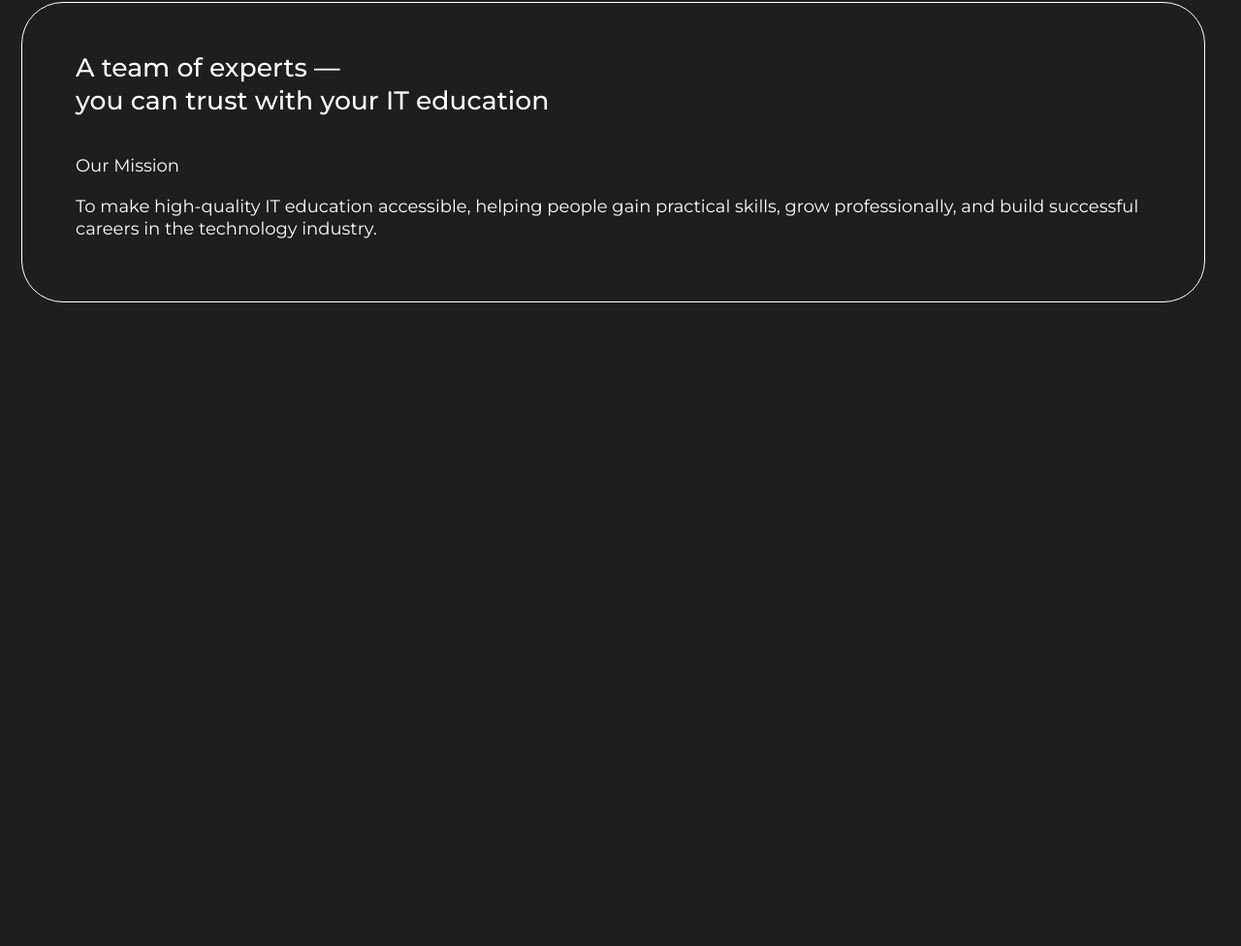
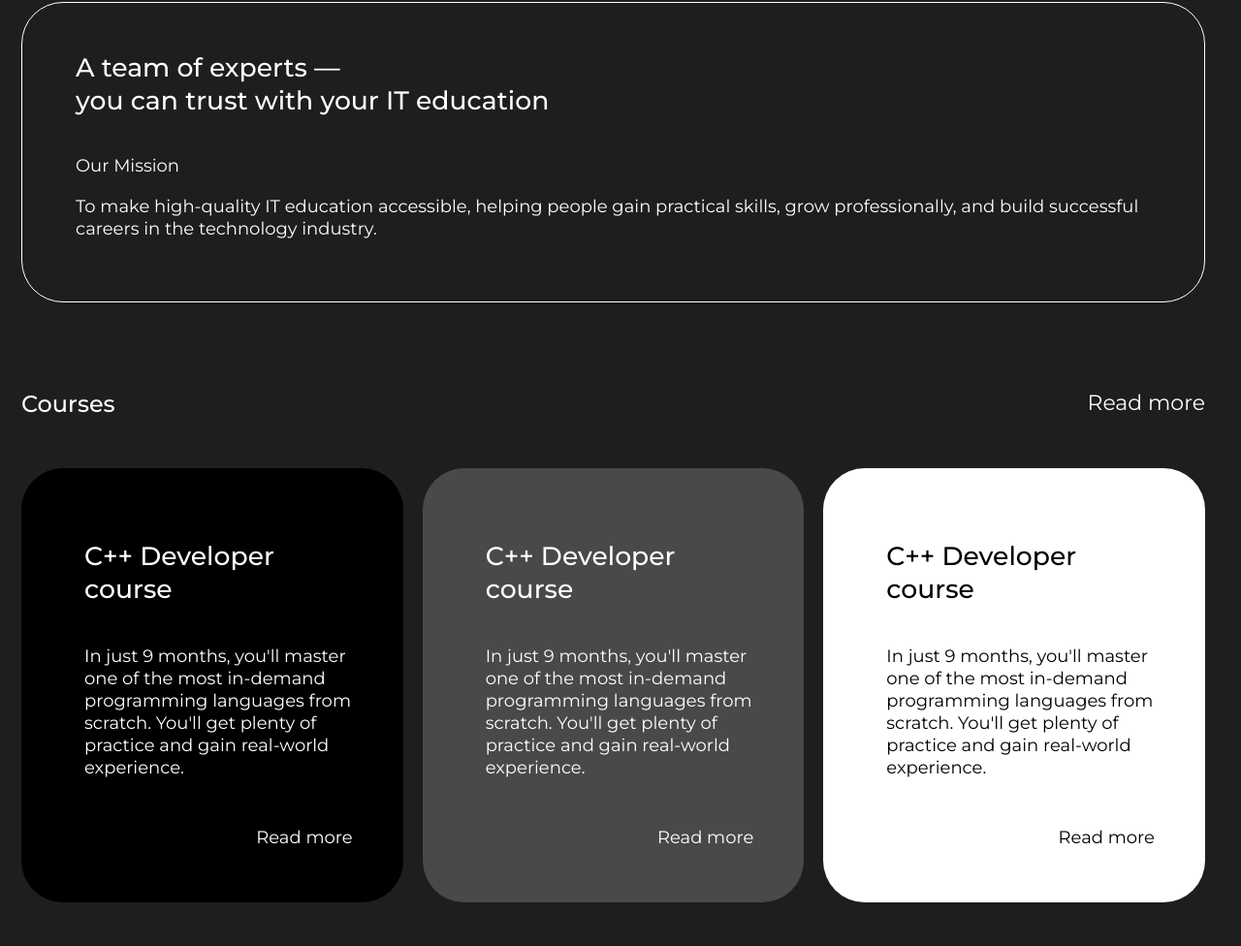
Before and after one commit to Warden-MG/promo-block, a website built with Vite: page index.html in a window 1280 px wide. Shown: the part 703-1679 px from the top of the page at 97% size. Before the commit the page ends 1060 px from the top, so only its background shows below. Built offline with nearby package versions, Linux system fonts and the light colour scheme.

Commit message:
feat: Первично разметил слайдер

```diff
--- a/index.html
+++ b/index.html
@@ -5,6 +5,10 @@
   <meta name="viewport" content="width=device-width, initial-scale=1.0" />
   <title>Test Project</title>
   <link rel="icon" type="image/svg+xml" />
+  <link
+          rel="stylesheet"
+          href="https://cdn.jsdelivr.net/npm/swiper@12/swiper-bundle.min.css"
+  />
 </head>
 <body>
   <header class="header menu-container">
@@ -31,10 +35,9 @@
     </div>
   </header>
 
-  <main class="content container">
-    <section class="section">
-      <div class="section__body">
-        <div class="hero">
+  <main class="content">
+    <section class="section ">
+      <div class="hero container">
         <div class="hero__main">
           <div class="hero__body">
 
@@ -89,8 +92,63 @@
 
         </div>
       </div>
+
+
+    </section>
+
+    <section class="section">
+      <div class="section__header container">
+        <h3 class="section__header-title">
+          Courses
+        </h3>
+        <a
+                class="section__header-unwrap"
+                href="#">
+          Read more
+        </a>
       </div>
 
+      <div class="section__body container">
+        <div class="courses-slider swiper">
+          <div class="courses-slider__wrapper swiper-wrapper">
+            <!-- Слайд 1 -->
+            <div class="courses-slider__slide swiper-slide swiper-slide--black">
+              <article class="course-card">
+                <h2 class="course-card__title">C++ Developer course</h2>
+                <p class="course-card__description">In just 9 months, you'll master one of the most in-demand programming languages from scratch. You'll get plenty of practice and gain real-world experience.</p>
+                <a href="" class="course-card__link">Read more</a>
+              </article>
+            </div>
+            <!-- Слайд 2 -->
+            <div class="courses-slider__slide swiper-slide swiper-slide--gray">
+              <article class="course-card">
+                <h2 class="course-card__title">C++ Developer course</h2>
+                <p class="course-card__description">In just 9 months, you'll master one of the most in-demand programming languages from scratch. You'll get plenty of practice and gain real-world experience.</p>
+                <a href="" class="course-card__link">Read more</a>
+              </article>
+            </div>
+            <!-- Слайд 3 -->
+            <div class="courses-slider__slide swiper-slide swiper-slide--white">
+              <article class="course-card">
+                <h2 class="course-card__title">C++ Developer course</h2>
+                <p class="course-card__description">In just 9 months, you'll master one of the most in-demand programming languages from scratch. You'll get plenty of practice and gain real-world experience.</p>
+                <a href="" class="course-card__link">Read more</a>
+              </article>
+            </div>
+            <!-- Слайд 4 -->
+            <div class="courses-slider__slide swiper-slide swiper-slide--blue">
+              <article class="course-card">
+                <h2 class="course-card__title">C++ Developer course</h2>
+                <p class="course-card__description">In just 9 months, you'll master one of the most in-demand programming languages from scratch. You'll get plenty of practice and gain real-world experience.</p>
+                <a href="" class="course-card__link">Read more</a>
+              </article>
+            </div>
+          </div>
+
+
+        </div>
+
+      </div>
 
     </section>
   </main>
@@ -124,8 +182,9 @@
       </div>
     </div>
   </nav>
-
+  <script src="https://cdn.jsdelivr.net/npm/swiper@12/swiper-bundle.min.js"></script>
   <script type="module" src="/src/js/menu.js"></script>
   <script type="module" src="/src/js/main.js"></script>
+  <script type="module" src="/src/js/slider.js"></script>
 </body>
 </html>
--- a/package.json
+++ b/package.json
@@ -11,8 +11,5 @@
   "devDependencies": {
     "sass-embedded": "^1.99.0",
     "vite": "^8.0.4"
-  },
-  "dependencies": {
-    "swiper": "^12.1.3"
   }
 }
--- a/src/scss/blocks/_courses.scss
+++ b/src/scss/blocks/_courses.scss
@@ -1,7 +1,44 @@
 @use '../common/mixins' as *;
+@use '../common/media' as *;
 
-.courses {
-  padding: 60px 0;
+.courses-slider {
+  &__slide {
+    border-radius: var(--border-radius);
 
 
+  }
 }
+
+.course-card {
+  &__description {
+    margin-top: 41px;
+  }
+  &__link {
+    margin-top: 49px;
+    float: right;
+    font-size: 18px;
+  }
+}
+
+.swiper-slide {
+  width: 660px;
+  padding: 74px 52px 55px 65px;
+  &--black {
+    background-color: var(--color-black);
+    color: var(--color-white);
+  }
+
+  &--gray {
+    background-color: var(--color-dark-gray);
+    color: var(--color-white);
+  }
+
+  &--white {
+    background-color: var(--color-white);
+    color: var(--color-black);
+  }
+  &--blue {
+    background-color: var(--color-light-blue);
+    color: var(--color-black);
+  }
+}
--- a/src/scss/blocks/_section.scss
+++ b/src/scss/blocks/_section.scss
@@ -3,6 +3,13 @@
 .section {
   padding-block: var(--section-padding-y);
 
+
+  &__header {
+    display: flex;
+    flex-direction: row;
+    justify-content: space-between;
+    margin-bottom: 50px;
+  }
   @include mobile {
     padding-block: var(--mobile-section-padding-y);
 
```
Also changed, not shown: 1 other file. Lines whose indentation alone changed are shown as unchanged.
